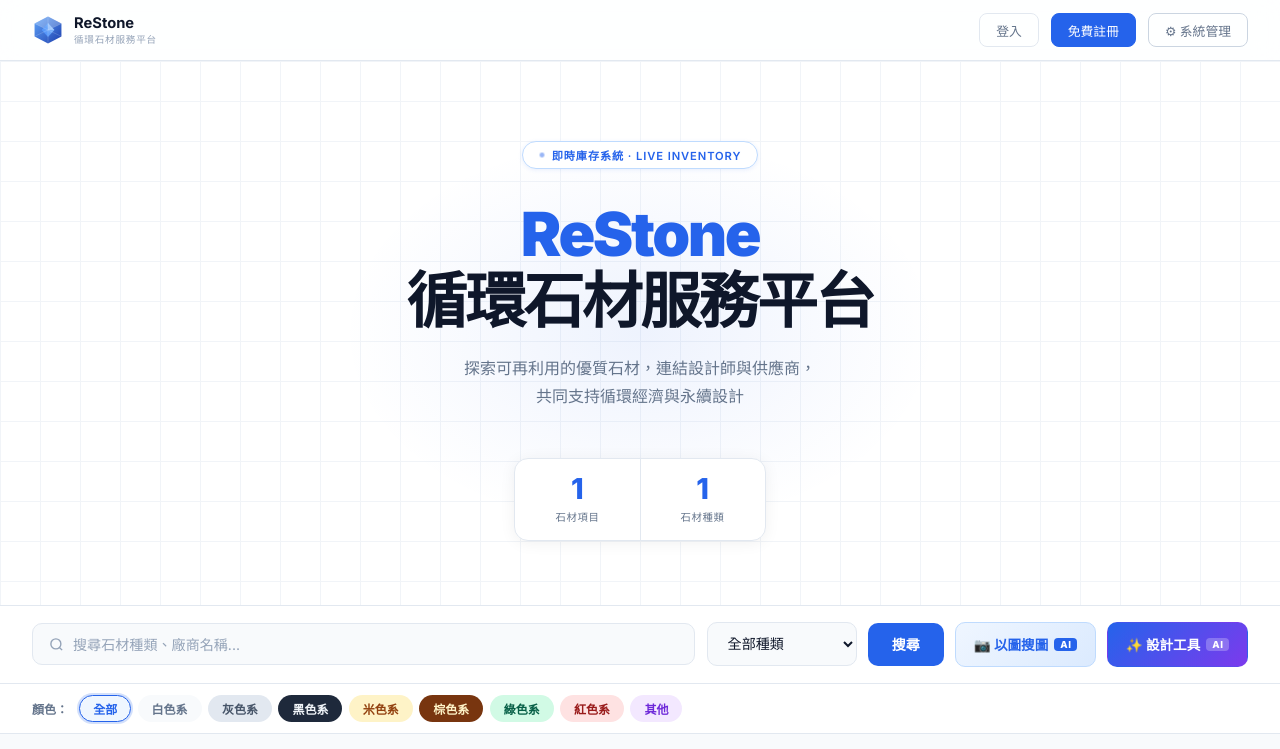
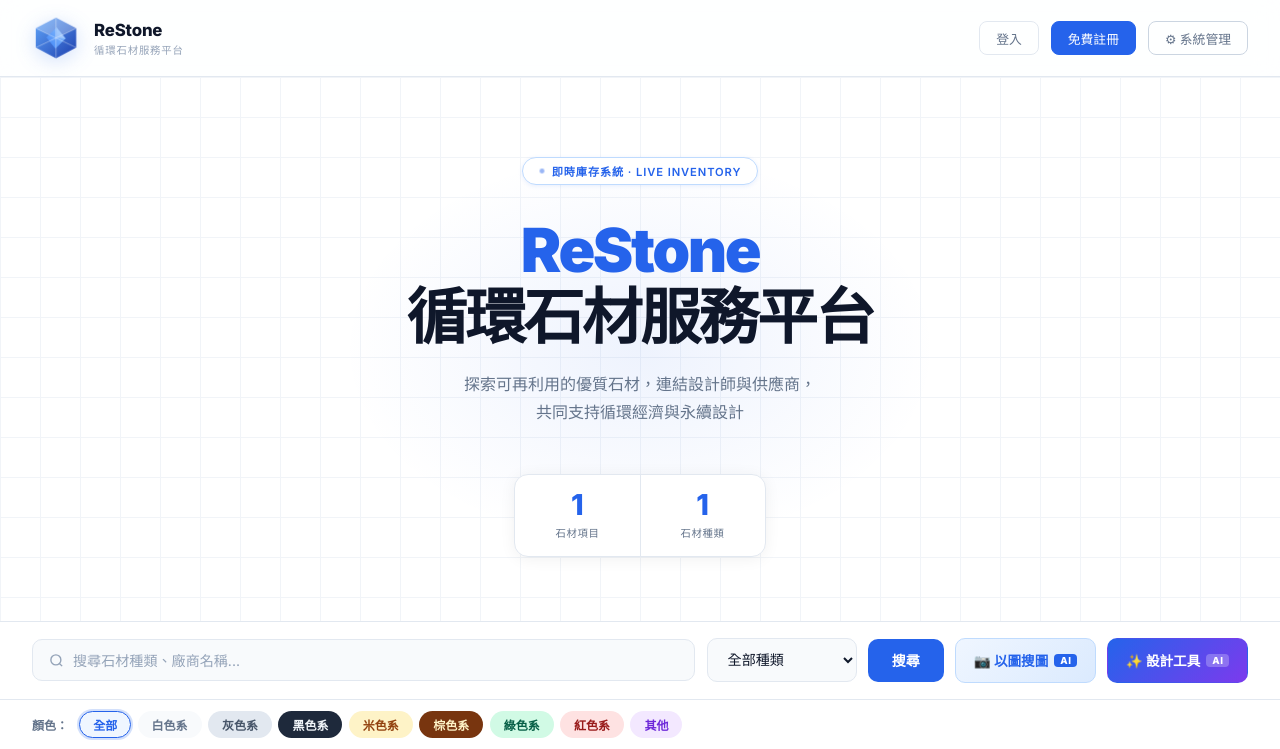
Before and after one commit to clie945-tech/stone-database, a Flask app: page / in a window 1280 px wide. Shown: the top 749 px of the page. Run offline with Flask 3, Linux system fonts and the light colour scheme; tables that the repository leaves empty hold one stand-in row (values such as "Sample post"); grey boxes marked "Sample" are stand-in pictures.

Commit message:
LOGO 放大與動畫升級
_logo.html（全站共用元件）：
- 內建細微動畫（透過 SVG 內嵌 CSS，自動套用所有頁面）
- 整體 breathe（6 秒呼吸縮放，幅度 3%）
- 內部鑽石 spin（8 秒緩慢左右擺動 ±4°）
- 上方白色 facet pulse（3.5 秒透明度變化模擬光澤）
- 切面射線 rays（4 秒亮度脈動）
- 光線掃過效果（5 秒一次模擬鑽石反光）
- 支援 prefers-reduced-motion 無障礙偏好

index.html 首頁標頭：
- LOGO 從 32px 放大到 48px
- header height 從 60 → 76px 容納大 LOGO
- 加入 hover 互動：scale 1.12 + 旋轉 12° + 陰影加強
- 整段 LOGO 入場動畫（spring 緩動 0.8s）
- LOGO 文字字級從 0.92 → 1.05rem，hover 變藍色

```diff
--- a/templates/_logo.html
+++ b/templates/_logo.html
@@ -1,7 +1,7 @@
 {# 切面鑽石 LOGO 元件 — 使用方式：{% with size=32, sfx='hdr' %}{% include '_logo.html' %}{% endwith %} #}
 {% set s = size if size else 32 %}
 {% set k = sfx if sfx else 'm' %}
-<svg width="{{ s }}" height="{{ s }}" viewBox="0 0 100 100" xmlns="http://www.w3.org/2000/svg" style="flex-shrink:0;display:block">
+<svg width="{{ s }}" height="{{ s }}" viewBox="0 0 100 100" xmlns="http://www.w3.org/2000/svg" style="flex-shrink:0;display:block;overflow:visible">
   <defs>
     <linearGradient id="lg-{{ k }}-a" x1="0" y1="0" x2="1" y2="1">
       <stop offset="0%" stop-color="#60A5FA"/>
@@ -11,14 +11,75 @@
       <stop offset="0%" stop-color="#3B82F6"/>
       <stop offset="100%" stop-color="#93C5FD"/>
     </linearGradient>
+    {# 動態 shine 漸層：模擬光線在切面上滑動 #}
+    <linearGradient id="lg-{{ k }}-shine" x1="0" y1="0" x2="1" y2="1">
+      <stop offset="0%"   stop-color="white" stop-opacity="0">
+        <animate attributeName="offset" values="-0.3;-0.3;1.0;1.0" keyTimes="0;0.4;0.8;1" dur="5s" repeatCount="indefinite"/>
+      </stop>
+      <stop offset="0.05" stop-color="white" stop-opacity="0.7">
+        <animate attributeName="offset" values="-0.25;-0.25;1.05;1.05" keyTimes="0;0.4;0.8;1" dur="5s" repeatCount="indefinite"/>
+      </stop>
+      <stop offset="0.1"  stop-color="white" stop-opacity="0">
+        <animate attributeName="offset" values="-0.2;-0.2;1.1;1.1" keyTimes="0;0.4;0.8;1" dur="5s" repeatCount="indefinite"/>
+      </stop>
+    </linearGradient>
+    <clipPath id="lg-{{ k }}-clip">
+      <polygon points="50,8 92,30 92,70 50,92 8,70 8,30"/>
+    </clipPath>
   </defs>
+  <style>
+    .lg-{{ k }}-frame {
+      transform-origin: 50px 50px;
+      animation: lg-{{ k }}-breathe 6s ease-in-out infinite;
+    }
+    .lg-{{ k }}-core {
+      transform-origin: 50px 50px;
+      animation: lg-{{ k }}-spin 8s ease-in-out infinite alternate;
+    }
+    .lg-{{ k }}-top {
+      animation: lg-{{ k }}-pulse 3.5s ease-in-out infinite;
+    }
+    .lg-{{ k }}-rays {
+      animation: lg-{{ k }}-rays 4s ease-in-out infinite;
+    }
+    @keyframes lg-{{ k }}-breathe {
+      0%, 100% { transform: scale(1); }
+      50%      { transform: scale(1.03); }
+    }
+    @keyframes lg-{{ k }}-spin {
+      0%   { transform: rotate(-4deg); }
+      100% { transform: rotate(4deg); }
+    }
+    @keyframes lg-{{ k }}-pulse {
+      0%, 100% { opacity: 0.25; }
+      50%      { opacity: 0.5;  }
+    }
+    @keyframes lg-{{ k }}-rays {
+      0%, 100% { opacity: 0.5; }
+      50%      { opacity: 0.85; }
+    }
+    @media (prefers-reduced-motion: reduce) {
+      .lg-{{ k }}-frame, .lg-{{ k }}-core, .lg-{{ k }}-top, .lg-{{ k }}-rays { animation: none; }
+    }
+  </style>
+
+  <g class="lg-{{ k }}-frame">
+    {# 外框六角形 #}
     <polygon points="50,8 92,30 92,70 50,92 8,70 8,30" fill="url(#lg-{{ k }}-a)"/>
-  <polygon points="50,8 92,30 50,50 8,30" fill="white" opacity="0.25"/>
+    {# 上半部白色 facet #}
+    <polygon class="lg-{{ k }}-top" points="50,8 92,30 50,50 8,30" fill="white"/>
+    {# 內部鑽石 #}
+    <g class="lg-{{ k }}-core">
       <polygon points="50,28 70,50 50,72 30,50" fill="url(#lg-{{ k }}-b)"/>
       <polygon points="50,28 70,50 50,50" fill="white" opacity="0.3"/>
-  <g stroke="white" stroke-width="1" opacity="0.5" fill="none">
+    </g>
+    {# 切面射線 #}
+    <g class="lg-{{ k }}-rays" stroke="white" stroke-width="1" fill="none">
       <line x1="50" y1="8" x2="50" y2="92"/>
       <line x1="8" y1="30" x2="92" y2="70"/>
       <line x1="92" y1="30" x2="8" y2="70"/>
     </g>
+    {# 光線掃過效果 — 從左上滑到右下，模擬鑽石反光 #}
+    <polygon points="50,8 92,30 92,70 50,92 8,70 8,30" fill="url(#lg-{{ k }}-shine)" clip-path="url(#lg-{{ k }}-clip)"/>
+  </g>
 </svg>
--- a/templates/index.html
+++ b/templates/index.html
@@ -38,12 +38,33 @@
     .header-inner {
       max-width: 1280px; margin: 0 auto;
       display: flex; align-items: center; justify-content: space-between;
-      height: 60px;
+      height: 76px;
     }
-    .logo { display: flex; align-items: center; gap: 10px; text-decoration: none; color: var(--text); }
-    .logo-icon { width: 32px; height: 32px; flex-shrink: 0; }
-    .logo-text { font-size: 0.92rem; font-weight: 700; }
-    .logo-sub  { font-size: 0.6rem; color: var(--text-light); letter-spacing: 0.08em; }
+    .logo {
+      display: flex; align-items: center; gap: 14px; text-decoration: none; color: var(--text);
+      animation: logo-entrance 0.8s cubic-bezier(0.34, 1.56, 0.64, 1) both;
+    }
+    .logo-icon {
+      width: 48px; height: 48px; flex-shrink: 0;
+      filter: drop-shadow(0 4px 10px rgba(37, 99, 235, 0.2));
+      transition: transform 0.4s cubic-bezier(0.34, 1.56, 0.64, 1),
+                  filter 0.4s ease;
+    }
+    .logo:hover .logo-icon {
+      transform: scale(1.12) rotate(12deg);
+      filter: drop-shadow(0 6px 18px rgba(124, 58, 237, 0.4));
+    }
+    .logo:active .logo-icon { transform: scale(0.96); }
+    .logo-text { font-size: 1.05rem; font-weight: 800; letter-spacing: -0.01em; transition: color 0.2s; }
+    .logo-sub  { font-size: 0.65rem; color: var(--text-light); letter-spacing: 0.08em; margin-top: 2px; }
+    .logo:hover .logo-text { color: var(--blue); }
+    @keyframes logo-entrance {
+      from { opacity: 0; transform: translateX(-12px); }
+      to   { opacity: 1; transform: translateX(0); }
+    }
+    @media (prefers-reduced-motion: reduce) {
+      .logo, .logo-icon { animation: none; transition: none; }
+    }
     .header-right { display: flex; align-items: center; gap: 0.75rem; }
     .header-admin {
       font-size: 0.8rem; color: var(--text-muted); text-decoration: none;
@@ -319,7 +340,7 @@
 <header>
   <div class="header-inner">
     <a href="/" class="logo">
-      <span class="logo-icon">{% with size=32, sfx='hdr' %}{% include '_logo.html' %}{% endwith %}</span>
+      <span class="logo-icon">{% with size=48, sfx='hdr' %}{% include '_logo.html' %}{% endwith %}</span>
       <div>
         <div class="logo-text">ReStone</div>
         <div class="logo-sub">循環石材服務平台</div>
```
Lines whose indentation alone changed are shown as unchanged.
